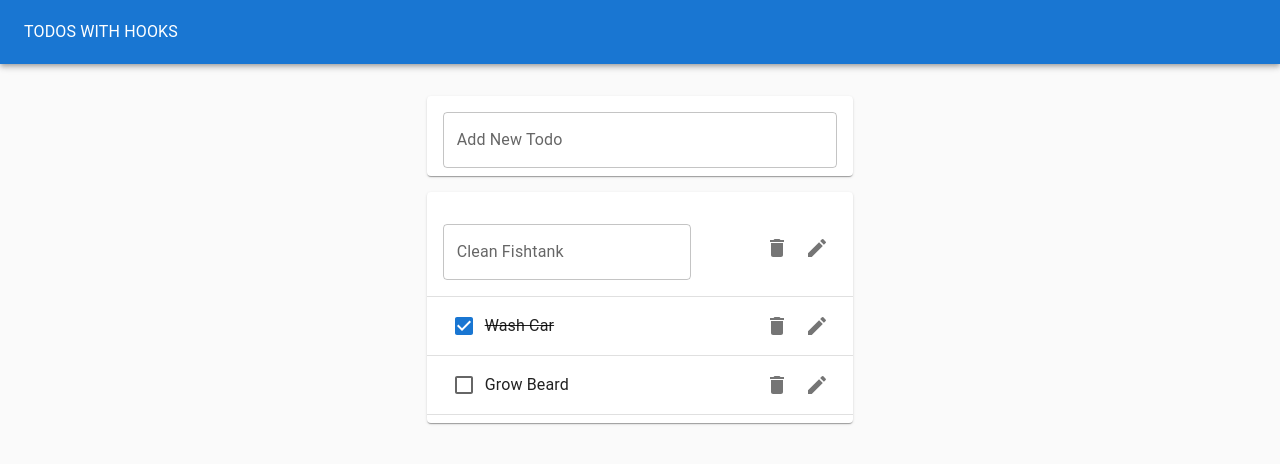
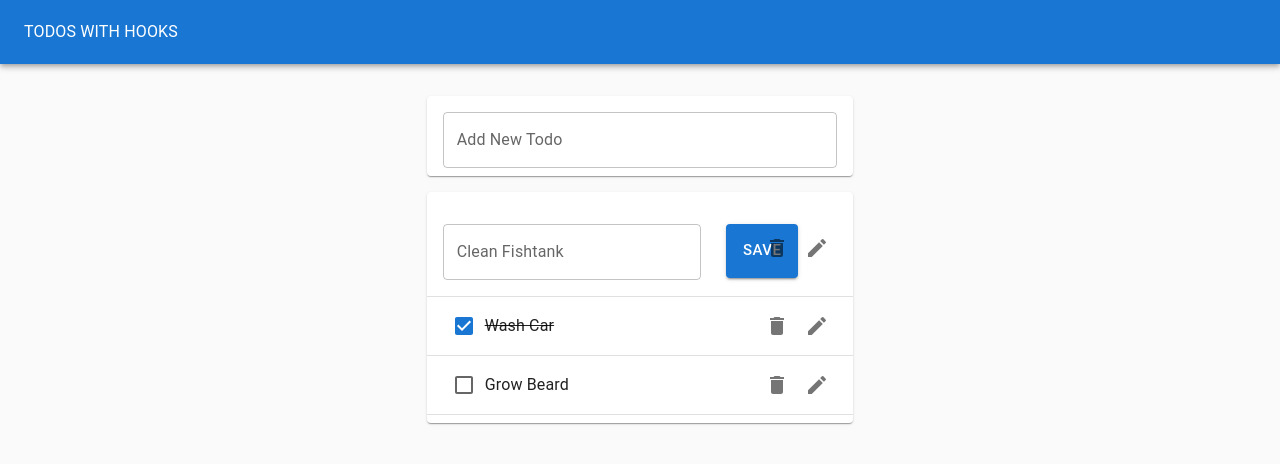
Before and after one commit to ereninc/ToDo-App-ReactJS--MaterialUI-, a React (Create React App) app: page / in a window 1280 px wide. Both pictures are taken after a click on the button 817 px from the left and 229 px from the top of the page. Shown: the top 464 px of the page. Built offline with nearby package versions, Linux system fonts and the light colour scheme.

Commit message:
update button

```diff
--- a/src/pages/TodoPage/components/EditTodoForm.jsx
+++ b/src/pages/TodoPage/components/EditTodoForm.jsx
@@ -1,4 +1,4 @@
-import { TextField } from "@mui/material";
+import { Button, TextField } from "@mui/material";
 import React from "react";
 import useInputState from "../../../hooks/useInputState";
 
@@ -12,6 +12,7 @@ export default function EditTodoForm({ id, currentTask, editTodo }) {
         editTodo(id, value);
         reset();
       }}
+      style={{ display: "flex" }}
     >
       <TextField
         label={currentTask}
@@ -19,6 +20,23 @@ export default function EditTodoForm({ id, currentTask, editTodo }) {
         onChange={handleChange}
         fullWidth
       />
+      <Button
+        variant="contained"
+        size="large"
+        style={{
+          height: "54px",
+          alignSelf: "center",
+          marginLeft: "25px",
+          marginTop: "5px",
+        }}
+        onClick={(e) => {
+          e.preventDefault();
+          editTodo(id, value);
+          reset();
+        }}
+      >
+        Save
+      </Button>
     </form>
   );
 }
```
